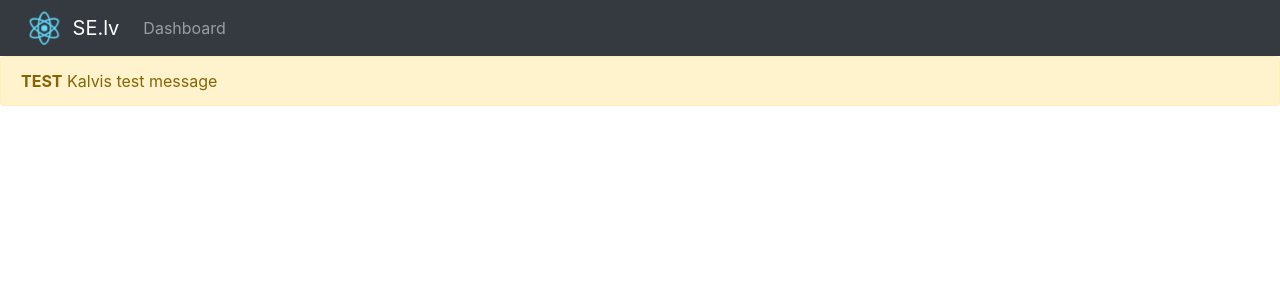
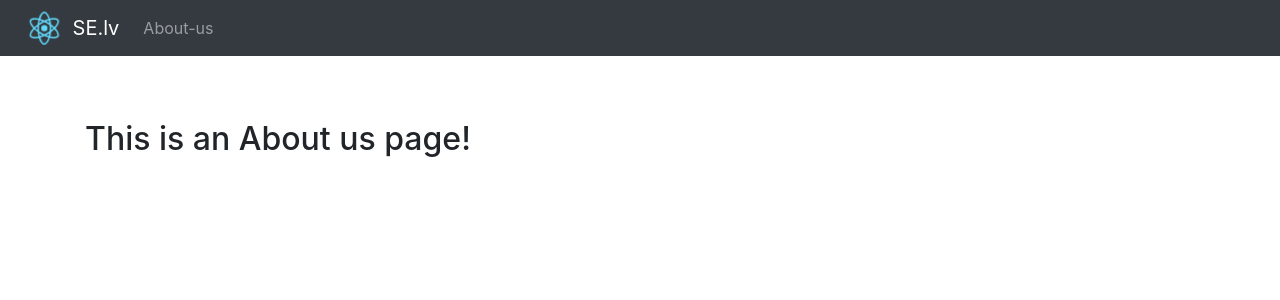
Before and after one commit to klaivs/selv-react, a React (Create React App) app: page /#/about in a window 1280 px wide. Shown: the top 300 px of the page. Built offline with nearby package versions, Linux system fonts and the light colour scheme.

Commit message:
Added HashRouting base functionality

```diff
--- a/package.json
+++ b/package.json
@@ -6,6 +6,7 @@
     "bootstrap": "^4.0.0",
     "react": "^16.2.0",
     "react-dom": "^16.2.0",
+    "react-router-dom": "^4.2.2",
     "react-scripts": "1.1.1",
     "reactstrap": "^5.0.0-beta"
   },
--- a/src/App.js
+++ b/src/App.js
@@ -1,5 +1,6 @@
 import React, { Component } from 'react';
 import './App.css';
+import Router from './router.js';
 //components
 import TopNavBar from './components/topNavBar/topNavBar';
 //services
@@ -26,7 +27,7 @@ class App extends Component {
         <TopNavBar/>
         <AppMsg/>
         <div className="container">
-
+          <Router/>
         </div>
       </div>
     );
--- a/src/components/topNavBar/topNavBar.js
+++ b/src/components/topNavBar/topNavBar.js
@@ -8,7 +8,7 @@ class TopNavBar extends React.Component {
         return (
             <nav className="navbar navbar-expand-md navbar-dark bg-dark fixed-top">
                 <img src={logo} className="App-logo" alt="logo" />
-                <a className="navbar-brand" id="webPageTitle">SE.lv</a>
+                <a className="navbar-brand" href="/#/" id="webPageTitle">SE.lv</a>
                 <button className="navbar-toggler" type="button" data-toggle="collapse" data-target="#navbarsExampleDefault" aria-controls="navbarsExampleDefault" aria-expanded="false" aria-label="Toggle navigation">
                     <span className="navbar-toggler-icon"></span>
                 </button>
@@ -16,7 +16,7 @@ class TopNavBar extends React.Component {
                 <div className="collapse navbar-collapse" id="navbarsExampleDefault">
                     <ul className="navbar-nav mr-auto">
                         <li className="nav-item">
-                            <a className="nav-link" routerLink="/dashboard" href="#">Dashboard</a>
+                            <a className="nav-link" href="/#/about">About-us</a>
                         </li>
                     </ul>
                     <div className="float-left">
--- a/src/index.js
+++ b/src/index.js
@@ -1,9 +1,14 @@
 import React from 'react';
 import ReactDOM from 'react-dom';
+import { HashRouter } from 'react-router-dom'
 import './index.css';
 import App from './App';
 import registerServiceWorker from './registerServiceWorker';
 import 'bootstrap/dist/css/bootstrap.css';
 
-ReactDOM.render(<App />, document.getElementById('root'));
+ReactDOM.render((
+    <HashRouter>
+        <App />
+    </HashRouter>
+), document.getElementById('root'));
 registerServiceWorker();
--- /dev/null
+++ b/src/router.js
@@ -0,0 +1,18 @@
+import React from 'react';
+import { Switch, Route } from 'react-router-dom';
+//scenes
+import Home from './scenes/home/home';
+import About from './scenes/about/about';
+
+class Router extends React.Component {
+    render() {
+        return (
+            <Switch>
+                <Route exact path='/' component={Home} />
+                <Route path='/about' component={About} />
+            </Switch>
+        );
+    }
+}
+
+export default Router;
--- /dev/null
+++ b/src/scenes/about/about.js
@@ -0,0 +1,16 @@
+import React from 'react';
+
+class About extends React.Component {
+    render() {
+        return (
+            <div>
+                <br />
+                <br />
+                <br /><br /><br />
+                <h2>This is an About us page!</h2>
+            </div>
+        );
+    }
+}
+
+export default About;
--- /dev/null
+++ b/src/scenes/home/home.js
@@ -0,0 +1,16 @@
+import React from 'react';
+
+class Home extends React.Component {
+    render() {
+        return (
+            <div>
+                <br />
+                <br />
+                <br /><br /><br />
+                <h2>This is a Home page!</h2>
+            </div>
+        );
+    }
+}
+
+export default Home;
--- a/src/services/appMsg/appMsg.js
+++ b/src/services/appMsg/appMsg.js
@@ -3,11 +3,12 @@ import './appMsg.css';
 
 class AppMsg extends React.Component {
     render() {
-        return (
+        return ("");
+        /*return (
             <div className="alert alert-warning" role="alert" id="msg_div" >
                 <span><strong>TEST</strong> Kalvis test message</span>
             </div >
-        );
+        );*/
     }
 }
 
```
Also changed, not shown: 1 other file (tests, documents, lock files or other folders).
